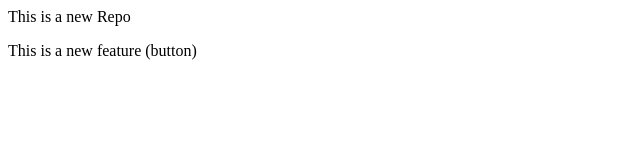
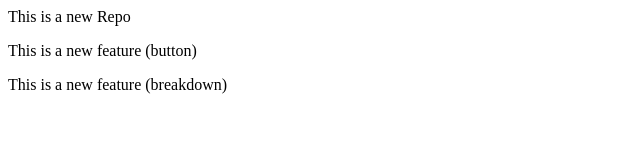
Before and after one commit to patrasaisujal555/localrepo, a plain HTML site: page index.html in a window 1280 px wide. Shown: the whole page, without its empty margins (0-640 px from the left). Drawn offline with Linux system fonts and the light colour scheme.

Commit message:
add both

```diff
--- a/index.html
+++ b/index.html
@@ -1,2 +1,3 @@
 <p>This is  a new Repo</p>
 <p> This is a new feature (button) </p>
+<p> This is a new feature (breakdown) </p>
```
